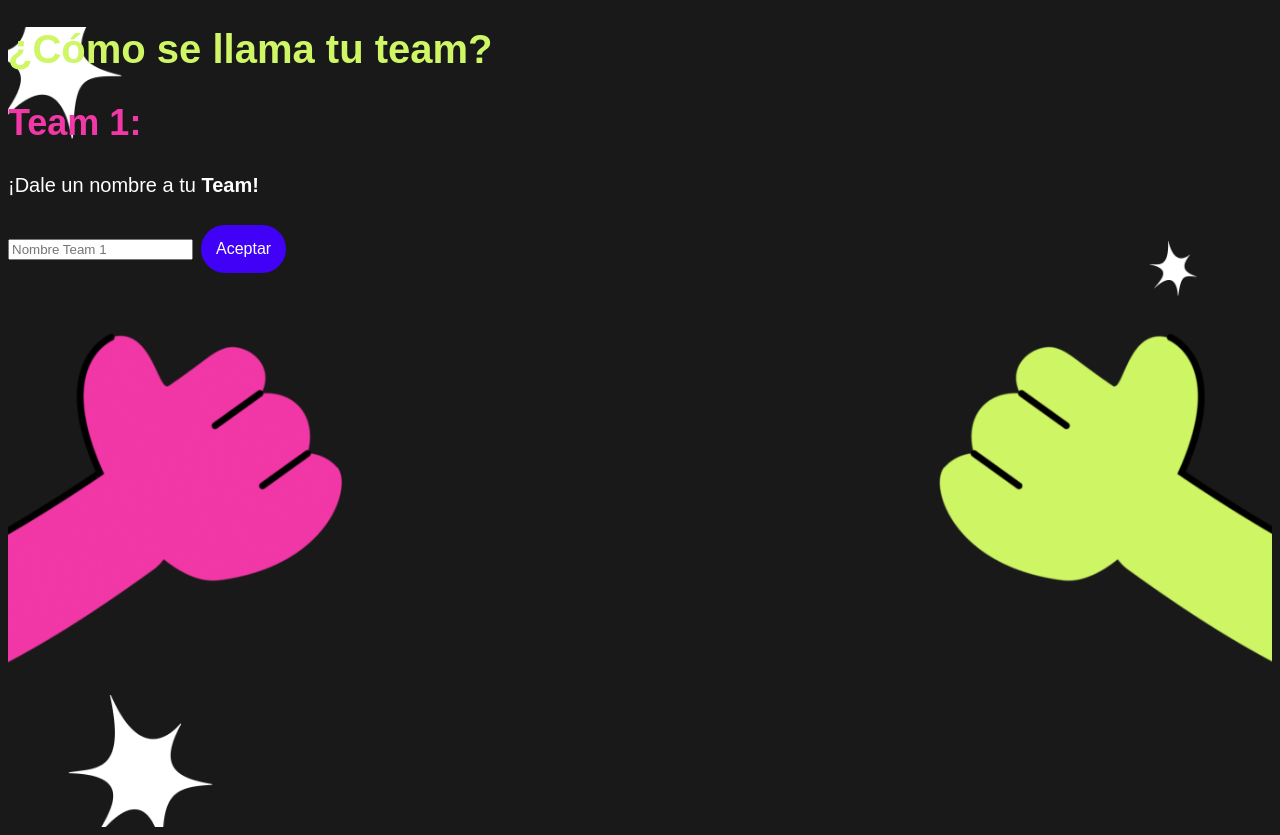
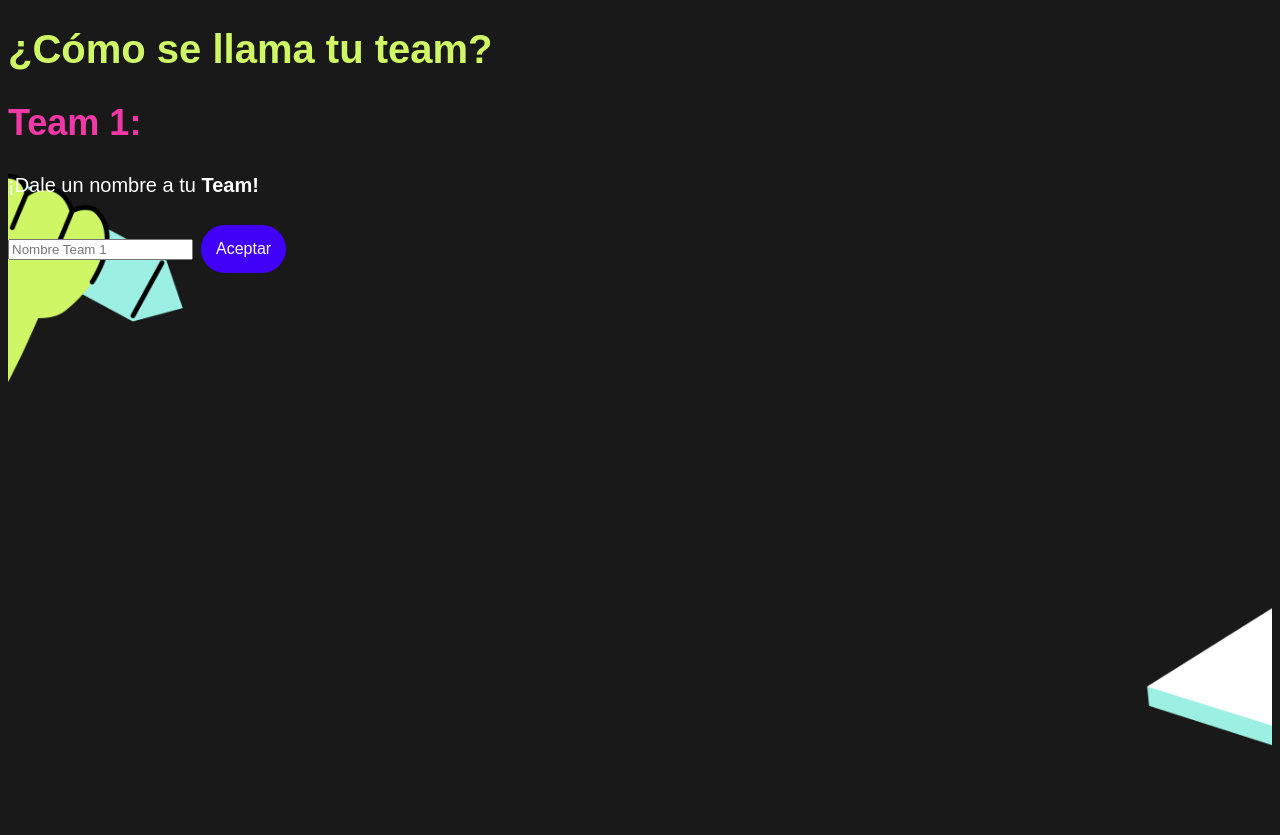
Before and after one commit to danramirez11/ASAP, a React (Vite) app: page / in a window 1280 px wide. Both pictures are taken after a click on the button "¡ Comenzar !". Built offline with nearby package versions, Linux system fonts and the light colour scheme; a web font is replaced by a local one.

Commit message:
Update background image for InputTeams screen

```diff
--- a/src/screens/InputTeams/InputTeam.css
+++ b/src/screens/InputTeams/InputTeam.css
@@ -1,5 +1,5 @@
 .screeninputbody {
-    background-image: url('/src/assests/imgs/selectwinner.png');
+    background-image: url('/src/assests/imgs/seleccionTeam.png');
     background-size: cover;
     background-position: center;
     background-repeat: no-repeat;
```
